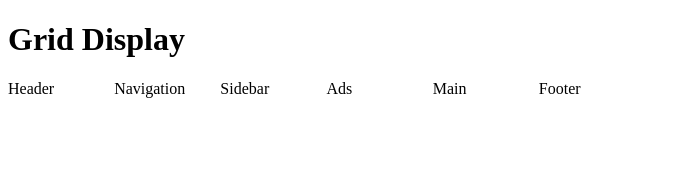
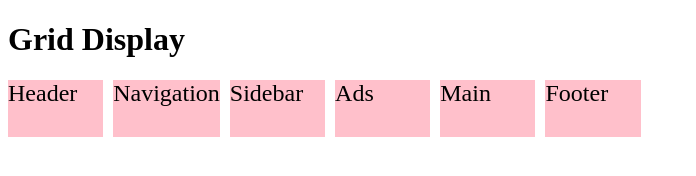
Before and after one commit to Vanshaj14Mohan/CSS-Part-6, a plain HTML site: page Assignments/index.html in a window 1280 px wide. Shown: the whole page, without its empty margins (0-696 px from the left). Drawn offline with Linux system fonts and the light colour scheme.

Commit message:
Assignment one

```diff
--- a/Assignments/style.css
+++ b/Assignments/style.css
@@ -7,3 +7,8 @@
     grid-template-rows: repeat(12, 1fr);
     grid-template-columns: repeat(12, 1fr);
 }
+
+.container div{
+    background-color: pink;
+    font-size:1.5rem;
+}
```
